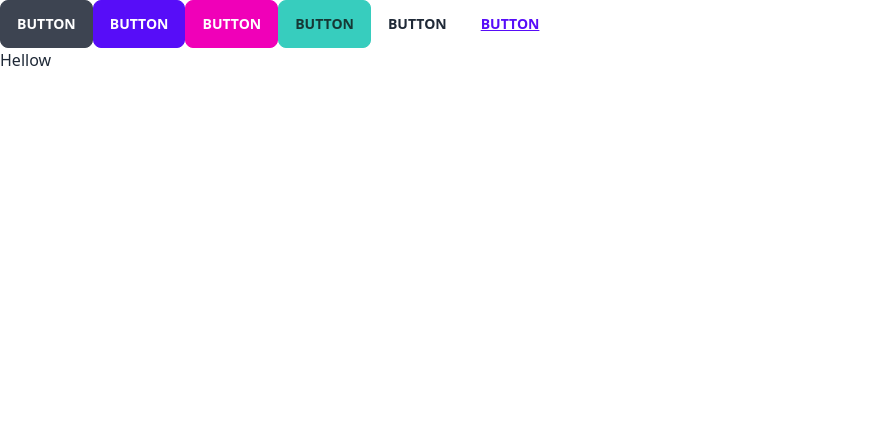
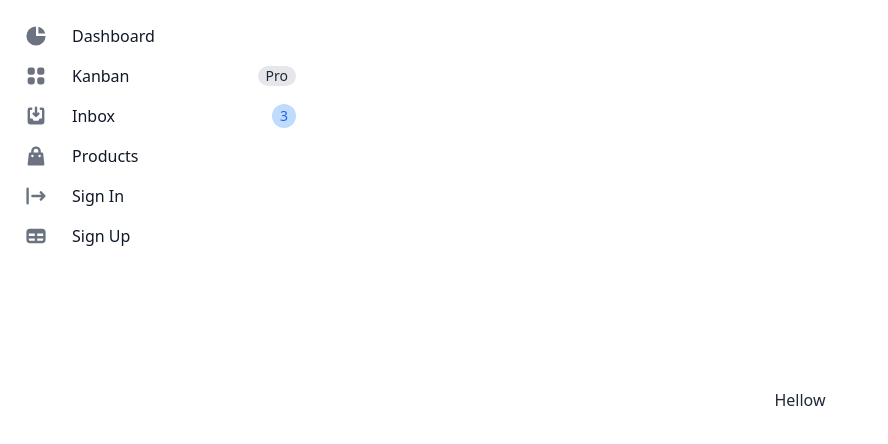
Before and after one commit to mdhasan76/Nerdlogics-Digital, a React (Create React App) app: page / in a window 1280 px wide. Shown: the top 444 px of the page, without its empty margins (0-888 px from the left). Built offline with nearby package versions, Linux system fonts and the light colour scheme.

Commit message:
Dashboard layout

```diff
--- a/src/layout/DashboardLayout.js
+++ b/src/layout/DashboardLayout.js
@@ -1,19 +1,98 @@
 import React from 'react';
-import { Outlet } from 'react-router-dom';
-import DashboardNav from '../components/DashboardNav';
+import { Link, Outlet } from 'react-router-dom';
+// import DashboardNav from '../components/DashboardNav';
 
 const DashboardLayout = () => {
     return (
-        <section>
-            {/* <DashboardNav/> */}
-            <button className="btn">Button</button>
-<button className="btn btn-primary">Button</button>
-<button className="btn btn-secondary">Button</button>
-<button className="btn btn-accent">Button</button>
-<button className="btn btn-ghost">Button</button>
-<button className="btn btn-link">Button</button>
-            <Outlet/>
-        </section>
+        <div className="drawer drawer-mobile">
+            <input id="my-drawer-2" type="checkbox" className="drawer-toggle" />
+            <div className="drawer-content flex flex-col items-center justify-center">
+                <Outlet />
+                <label htmlFor="my-drawer-2" className="btn btn-primary drawer-button lg:hidden">Open drawer</label>
+
+            </div>
+            <div className="drawer-side">
+                <label htmlFor="my-drawer-2" className="drawer-overlay"></label>
+                <ul className="menu p-4 w-80 bg-base-100 text-base-content">
+                    <li>
+                        <Link to="/"
+                            class="flex items-center p-2 text-base font-normal text-gray-900 rounded-lg dark:text-white hover:bg-gray-100 dark:hover:bg-gray-700">
+                            <svg class="w-6 h-6 text-gray-500 transition duration-75 dark:text-gray-400 group-hover:text-gray-900 dark:group-hover:text-white"
+                                fill="currentColor" viewBox="0 0 20 20" xmlns="http://www.w3.org/2000/svg">
+                                <path d="M2 10a8 8 0 018-8v8h8a8 8 0 11-16 0z"></path>
+                                <path d="M12 2.252A8.014 8.014 0 0117.748 8H12V2.252z"></path>
+                            </svg>
+                            <span class="ml-3">Dashboard</span>
+                        </Link>
+                    </li>
+                    <li>
+                        <Link to="/"
+                            class="flex items-center p-2 text-base font-normal text-gray-900 rounded-lg dark:text-white hover:bg-gray-100 dark:hover:bg-gray-700">
+                            <svg class="flex-shrink-0 w-6 h-6 text-gray-500 transition duration-75 dark:text-gray-400 group-hover:text-gray-900 dark:group-hover:text-white"
+                                fill="currentColor" viewBox="0 0 20 20" xmlns="http://www.w3.org/2000/svg">
+                                <path
+                                    d="M5 3a2 2 0 00-2 2v2a2 2 0 002 2h2a2 2 0 002-2V5a2 2 0 00-2-2H5zM5 11a2 2 0 00-2 2v2a2 2 0 002 2h2a2 2 0 002-2v-2a2 2 0 00-2-2H5zM11 5a2 2 0 012-2h2a2 2 0 012 2v2a2 2 0 01-2 2h-2a2 2 0 01-2-2V5zM11 13a2 2 0 012-2h2a2 2 0 012 2v2a2 2 0 01-2 2h-2a2 2 0 01-2-2v-2z">
+                                </path>
+                            </svg>
+                            <span class="flex-1 ml-3 whitespace-nowrap">Kanban</span>
+                            <span class="inline-flex items-center justify-center px-2 ml-3 text-sm font-medium text-gray-800 bg-gray-200 rounded-full dark:bg-gray-700 dark:text-gray-300">Pro</span>
+                        </Link>
+                    </li>
+                    <li>
+                        <Link to="/"
+                            class="flex items-center p-2 text-base font-normal text-gray-900 rounded-lg dark:text-white hover:bg-gray-100 dark:hover:bg-gray-700">
+                            <svg class="flex-shrink-0 w-6 h-6 text-gray-500 transition duration-75 dark:text-gray-400 group-hover:text-gray-900 dark:group-hover:text-white"
+                                fill="currentColor" viewBox="0 0 20 20" xmlns="http://www.w3.org/2000/svg">
+                                <path
+                                    d="M8.707 7.293a1 1 0 00-1.414 1.414l2 2a1 1 0 001.414 0l2-2a1 1 0 00-1.414-1.414L11 7.586V3a1 1 0 10-2 0v4.586l-.293-.293z">
+                                </path>
+                                <path
+                                    d="M3 5a2 2 0 012-2h1a1 1 0 010 2H5v7h2l1 2h4l1-2h2V5h-1a1 1 0 110-2h1a2 2 0 012 2v10a2 2 0 01-2 2H5a2 2 0 01-2-2V5z">
+                                </path>
+                            </svg>
+                            <span class="flex-1 ml-3 whitespace-nowrap">Inbox</span>
+                            <span class="inline-flex items-center justify-center w-3 h-3 p-3 ml-3 text-sm font-medium text-blue-600 bg-blue-200 rounded-full dark:bg-blue-900 dark:text-blue-200">3</span>
+                        </Link>
+                    </li>
+                    <li>
+                        <Link to="/"
+                            class="flex items-center p-2 text-base font-normal text-gray-900 rounded-lg dark:text-white hover:bg-gray-100 dark:hover:bg-gray-700">
+                            <svg class="flex-shrink-0 w-6 h-6 text-gray-500 transition duration-75 dark:text-gray-400 group-hover:text-gray-900 dark:group-hover:text-white"
+                                fill="currentColor" viewBox="0 0 20 20" xmlns="http://www.w3.org/2000/svg">
+                                <path fill-rule="evenodd"
+                                    d="M10 2a4 4 0 00-4 4v1H5a1 1 0 00-.994.89l-1 9A1 1 0 004 18h12a1 1 0 00.994-1.11l-1-9A1 1 0 0015 7h-1V6a4 4 0 00-4-4zm2 5V6a2 2 0 10-4 0v1h4zm-6 3a1 1 0 112 0 1 1 0 01-2 0zm7-1a1 1 0 100 2 1 1 0 000-2z"
+                                    clip-rule="evenodd"></path>
+                            </svg>
+                            <span class="flex-1 ml-3 whitespace-nowrap">Products</span>
+                        </Link>
+                    </li>
+                    <li>
+                        <Link to="/"
+                            class="flex items-center p-2 text-base font-normal text-gray-900 rounded-lg dark:text-white hover:bg-gray-100 dark:hover:bg-gray-700">
+                            <svg class="flex-shrink-0 w-6 h-6 text-gray-500 transition duration-75 dark:text-gray-400 group-hover:text-gray-900 dark:group-hover:text-white"
+                                fill="currentColor" viewBox="0 0 20 20" xmlns="http://www.w3.org/2000/svg">
+                                <path fill-rule="evenodd"
+                                    d="M3 3a1 1 0 00-1 1v12a1 1 0 102 0V4a1 1 0 00-1-1zm10.293 9.293a1 1 0 001.414 1.414l3-3a1 1 0 000-1.414l-3-3a1 1 0 10-1.414 1.414L14.586 9H7a1 1 0 100 2h7.586l-1.293 1.293z"
+                                    clip-rule="evenodd"></path>
+                            </svg>
+                            <span class="flex-1 ml-3 whitespace-nowrap">Sign In</span>
+                        </Link>
+                    </li>
+                    <li>
+                        <Link to="/"
+                            class="flex items-center p-2 text-base font-normal text-gray-900 rounded-lg dark:text-white hover:bg-gray-100 dark:hover:bg-gray-700">
+                            <svg class="flex-shrink-0 w-6 h-6 text-gray-500 transition duration-75 dark:text-gray-400 group-hover:text-gray-900 dark:group-hover:text-white"
+                                fill="currentColor" viewBox="0 0 20 20" xmlns="http://www.w3.org/2000/svg">
+                                <path fill-rule="evenodd"
+                                    d="M5 4a3 3 0 00-3 3v6a3 3 0 003 3h10a3 3 0 003-3V7a3 3 0 00-3-3H5zm-1 9v-1h5v2H5a1 1 0 01-1-1zm7 1h4a1 1 0 001-1v-1h-5v2zm0-4h5V8h-5v2zM9 8H4v2h5V8z"
+                                    clip-rule="evenodd"></path>
+                            </svg>
+                            <span class="flex-1 ml-3 whitespace-nowrap">Sign Up</span>
+                        </Link>
+                    </li>
+                </ul>
+            </div>
+        </div>
     );
 };
 
```
